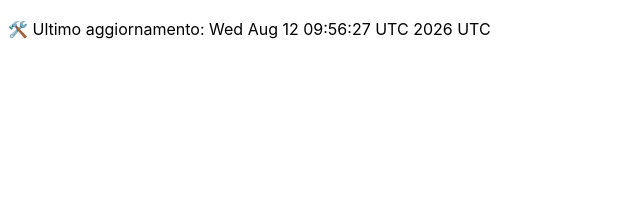
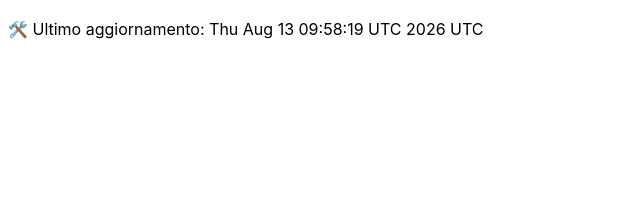
Before and after one commit to DanteTrb/DanteTrb.github.io, a Jekyll site: the page built from badges.md, in a window 1280 px wide. Shown: the top 213 px of the page, without its empty margins (0-640 px from the left). Built offline with Jekyll 4.4.1, drawn with Linux system fonts in a browser that asks for light colours; our own code applies the rules of GitHub Pages for plain Markdown files.

Commit message:
🛠️ Aggiornamento automatico badge

```diff
--- a/badges.md
+++ b/badges.md
@@ -1 +1 @@
-🛠️ Ultimo aggiornamento: Wed Aug 12 09:56:27 UTC 2026 UTC
+🛠️ Ultimo aggiornamento: Thu Aug 13 09:58:19 UTC 2026 UTC
```
